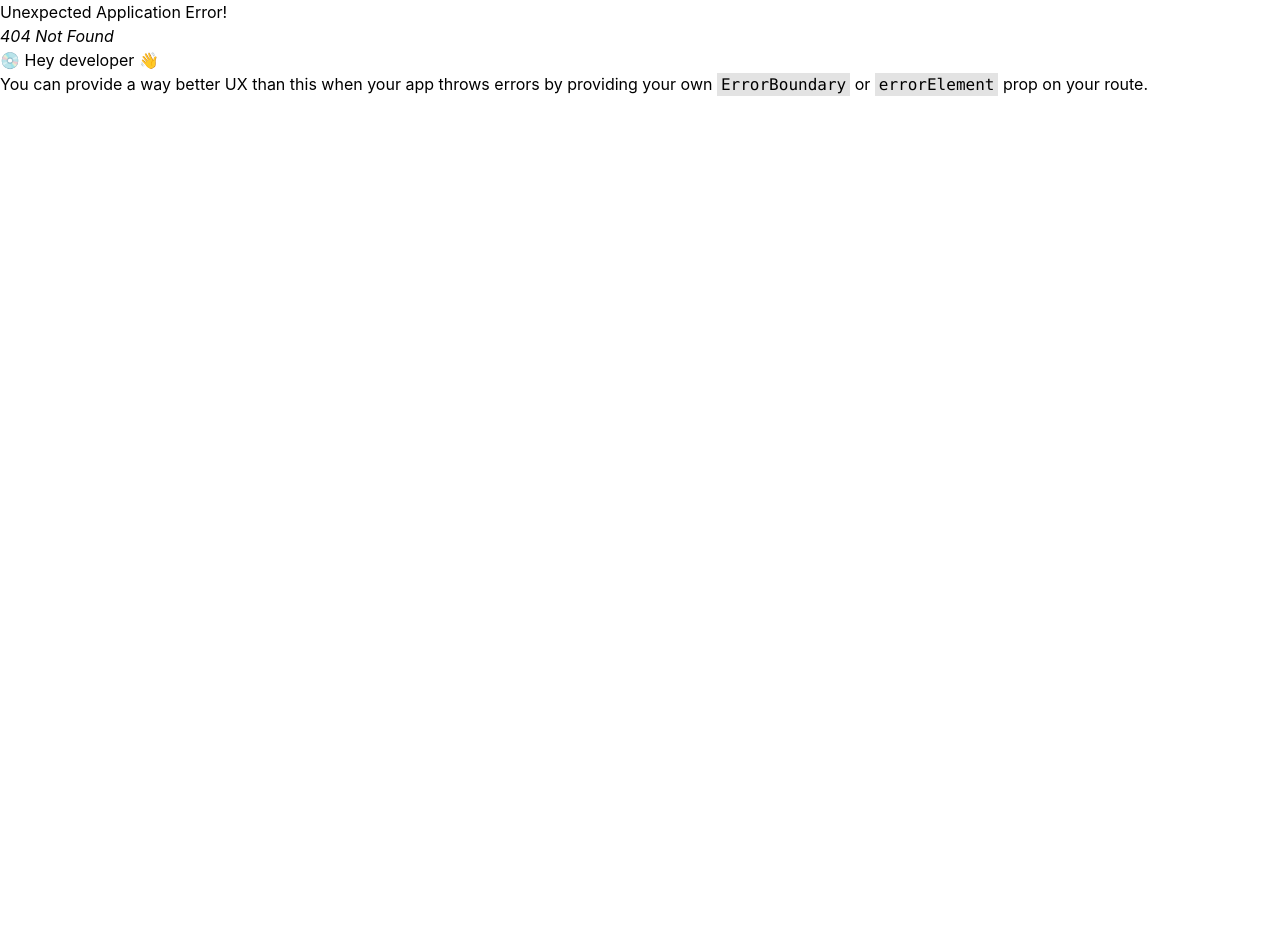
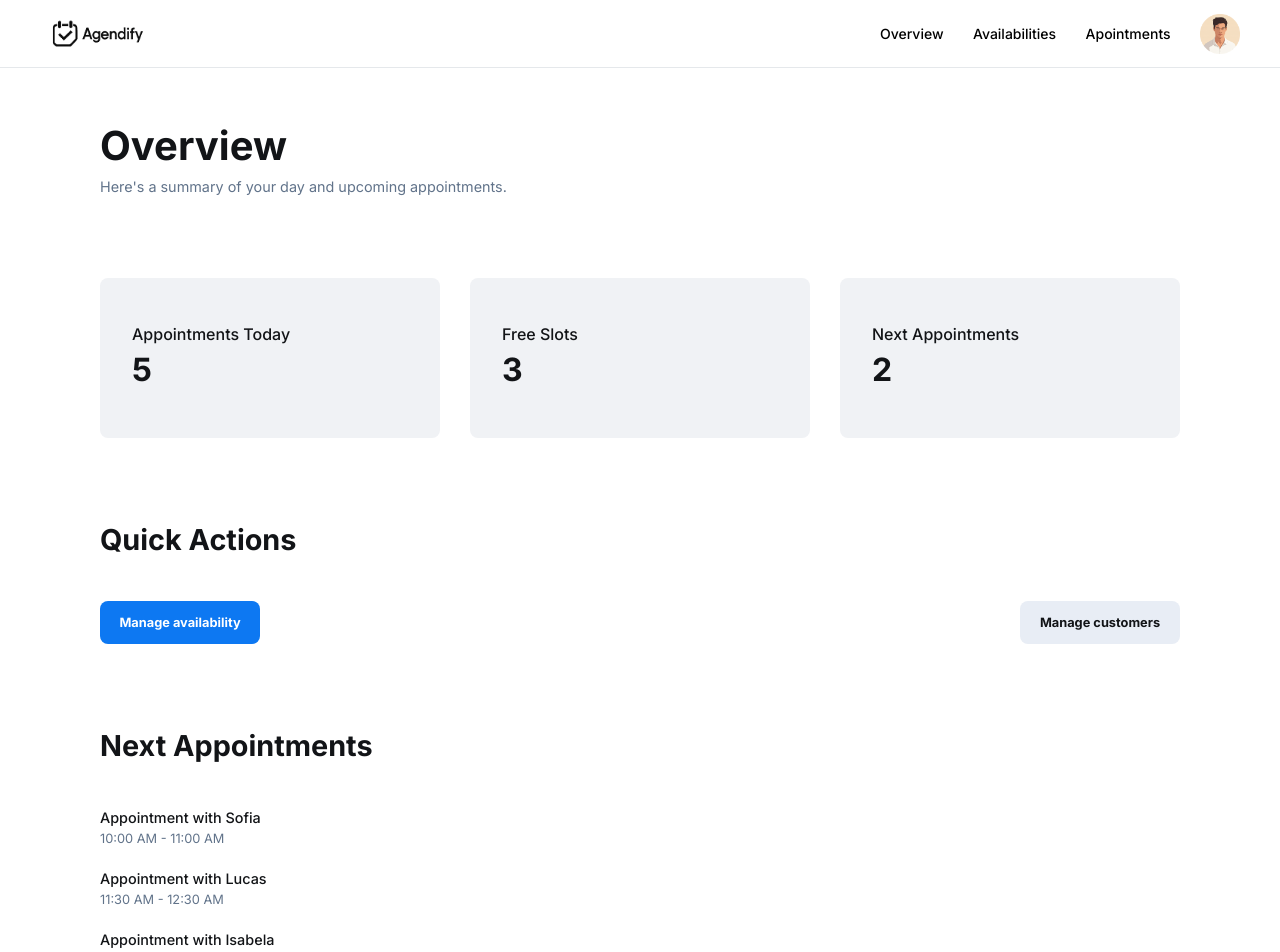
Before and after one commit to DouglaasPH/agendify, a React (Vite) app in the folder frontend/: page /user/dashboard in a window 1280 px wide. Before the commit this address had no page. Shown: the top 952 px of the page. Before the commit the page ends 800 px from the top, so only its background shows below. Built offline with nearby package versions, Linux system fonts and the light colour scheme.

Commit message:
added dashboard page.

```diff
--- a/frontend/src/App.tsx
+++ b/frontend/src/App.tsx
@@ -29,6 +29,7 @@ import ForgotYourPasswordWithoutLoginPage from "./pages/forgot_your_password_wit
 import ResetPasswordWithoutLoginPage from "./pages/reset_password_without_login/resetPasswordWithoutLogin";
 import ResetPasswordWithLoginPage from "./pages/reset_password_with_login/resetPasswordWithLogin";
 import PasswordChangedSuccessfullyPage from "./pages/password_changed_successfully/passwordChangedSuccessfully";
+import DashboardPage from "./pages/dashboard/dashboard";
 
 const browserRoutes = createBrowserRouter(
   createRoutesFromElements(
@@ -193,6 +194,16 @@ const browserRoutes = createBrowserRouter(
           </>
         }
       />
+      <Route path="user">
+        <Route
+          path="dashboard"
+          element={
+            <>
+              <NavBar /> <DashboardPage /> <FooterBar />
+            </>
+          }
+        />
+      </Route>
     </Route>
   )
 );
--- /dev/null
+++ b/frontend/src/pages/dashboard/dashboard.tsx
@@ -0,0 +1,103 @@
+function DashboardPage() {
+  const user_data = {
+    appointments_today: 5,
+    free_slots: 3,
+    next_appointments_quantity: 2,
+    next_appointments_data: [
+      {
+        customer: "Sofia",
+        availability: {
+          start_time: "10:00 AM",
+          end_time: "11:00 AM",
+        },
+      },
+      {
+        customer: "Lucas",
+        availability: {
+          start_time: "11:30 AM",
+          end_time: "12:30 AM",
+        },
+      },
+      {
+        customer: "Isabela",
+        availability: {
+          start_time: "02:00 PM",
+          end_time: "03:00 PM",
+        },
+      },
+    ],
+  };
+
+  return (
+    <div className="flex justify-center items-center p-[0.4rem] xl:p-0 mb-15">
+      <div className="w-92 xl:w-270 xl:mt-12 mt-8 flex flex-col justify-center items-center gap-20">
+        <section className="w-full">
+          <h1 className="font-inter font-bold text-[1.5rem] sm:text-[2rem] xl:text-[2.5rem] text-[#121417]">
+            Overview
+          </h1>
+          <p className="font-inter font-normal text-[0.7rem] sm:text-[0.8rem] xl:text-[0.9rem] text-[#61738A]">
+            Here's a summary of your day and upcoming appointments.
+          </p>
+        </section>
+        <section className=" xl:h-40 w-full flex flex-col xl:flex-row justify-between items-center xl:gap-0 gap-10">
+          <div className="xl:h-full w-85 flex flex-col justify-center bg-[#F0F2F5] rounded-lg p-8">
+            <p className="font-inter font-medium text-[0.8rem] sm:text-[0.9rem] xl:text-[1rem] text-[#121417]">
+              Appointments Today
+            </p>
+            <h2 className="font-inter font-bold text-[1.5rem] sm:text-[2rem] xl:text-[2rem] text-[#121417]">
+              {user_data.appointments_today}
+            </h2>
+          </div>
+          <div className="xl:h-full w-85 flex flex-col justify-center bg-[#F0F2F5] rounded-lg p-8">
+            <p className="font-inter font-medium text-[0.8rem] sm:text-[0.9rem] xl:text-[1rem] text-[#121417]">
+              Free Slots
+            </p>
+            <h2 className="font-inter font-bold text-[1.5rem] sm:text-[2rem] xl:text-[2rem] text-[#121417]">
+              {user_data.free_slots}
+            </h2>
+          </div>
+          <div className="xl:h-full w-85 flex flex-col justify-center bg-[#F0F2F5] rounded-lg p-8">
+            <p className="font-inter font-medium text-[0.8rem] sm:text-[0.9rem] xl:text-[1rem] text-[#121417]">
+              Next Appointments
+            </p>
+            <h2 className="font-inter font-bold text-[1.5rem] sm:text-[2rem] xl:text-[2rem] text-[#121417]">
+              {user_data.next_appointments_quantity}
+            </h2>
+          </div>
+        </section>
+        <section className="w-full flex flex-col justify-between gap-10">
+          <h1 className="font-inter font-bold text-[1.2rem] sm:text-[1.5rem] xl:text-[1.8rem] text-[#121417]">
+            Quick Actions
+          </h1>
+          <div className="w-full flex flex-row justify-between">
+            <button className="p-3 pl-2 xl:pl-3 pr-2 xl:pr-3 w-[8rem] sm:w-[8rem] xl:w-[10rem] bg-[#0D78F2] hover:opacity-90 rounded-lg text-[#FFFFFF] font-inter font-bold text-[0.6rem] sm:text-[0.7rem] xl:text-[0.8rem] cursor-pointer">
+              Manage availability
+            </button>
+            <button className="p-3 pl-2 xl:pl-3 pr-2 xl:pr-3 w-[8rem] sm:w-[8rem] xl:w-[10rem] bg-[#E8EDF5] hover:opacity-80 rounded-lg text-[#121417] font-inter font-bold text-[0.6rem] sm:text-[0.7rem] xl:text-[0.8rem] cursor-pointer">
+              Manage customers
+            </button>
+          </div>
+        </section>
+        <section className="w-full flex flex-col justify-between gap-10">
+          <h1 className="font-inter font-bold text-[1.2rem] sm:text-[1.5rem] xl:text-[1.8rem] text-[#121417]">
+            Next Appointments
+          </h1>
+          <div className="flex flex-col justify-between gap-5">
+            {user_data.next_appointments_data.map((data) => (
+              <div>
+                <p className="font-inter font-medium text-[0.7rem] sm:text-[0.8rem] xl:text-[0.9rem] text-[#121417]">
+                  Appointment with {data.customer}
+                </p>
+                <p className="font-inter font-normal text-[0.6rem] sm:text-[0.7rem] xl:text-[0.8rem] text-[#61738A]">
+                  {data.availability.start_time} - {data.availability.end_time}
+                </p>
+              </div>
+            ))}
+          </div>
+        </section>
+      </div>
+    </div>
+  );
+}
+
+export default DashboardPage;
```
